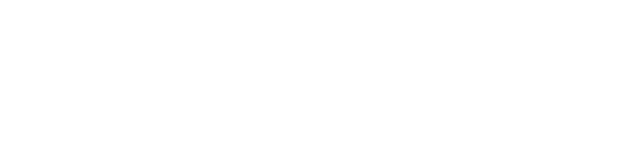
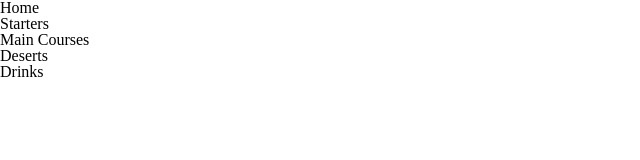
Before and after one commit to zlayabekrija/what_to_eat-drink, a plain HTML site: page index.html in a window 1280 px wide. Shown: the whole page, without its empty margins (0-640 px from the left). Drawn offline with Linux system fonts and the light colour scheme.

Commit message:
main frame

```diff
--- a/index.html
+++ b/index.html
@@ -5,8 +5,39 @@
     <meta name="viewport" content="width=device-width, initial-scale=1.0">
     <meta http-equiv="X-UA-Compatible" content="ie=edge">
     <title>Document</title>
+    <link rel="stylesheet" href="./styles/reset.css">
+    <link rel="stylesheet" href="./styles/style.css">
 </head>
 <body>
+    <div class="container">
+           <header class="head">
+            <nav class="navbar">
+                <ul class="links">
+                    <li>Home</li>
+                    <li>Starters</li>
+                    <li>Main Courses</li>
+                    <li>Deserts</li>
+                    <li>Drinks</li>
+                </ul>
+            </nav>
+            </header>
+            <div class="sections">
+            <div class="starter course">
+                <div class="food"></div>
+                <div class="drinks"></div>
+            </div>
+            <div class="main-dish course">
+                <div class="food"></div>
+                <div class="drinks"></div>
+            </div>
+            <div class="dessert course">
+                <div class="food"></div>
+                <div class="drinks"></div>
+            </div>
+            </div>
+            <footer class="credits">
 
+        </footer>
+    </div>
 </body>
 </html>
--- /dev/null
+++ b/styles/reset.css
@@ -0,0 +1,44 @@
+
+html, body, div, span, applet, object, iframe,
+h1, h2, h3, h4, h5, h6, p, blockquote, pre,
+a, abbr, acronym, address, big, cite, code,
+del, dfn, em, img, ins, kbd, q, s, samp,
+small, strike, strong, sub, sup, tt, var,
+b, u, i, center,
+dl, dt, dd, ol, ul, li,
+fieldset, form, label, legend,
+table, caption, tbody, tfoot, thead, tr, th, td,
+article, aside, canvas, details, embed,
+figure, figcaption, footer, header, hgroup,
+menu, nav, output, ruby, section, summary,
+time, mark, audio, video {
+	margin: 0;
+	padding: 0;
+	border: 0;
+	font-size: 100%;
+	font: inherit;
+	vertical-align: baseline;
+}
+/* HTML5 display-role reset for older browsers */
+article, aside, details, figcaption, figure,
+footer, header, hgroup, menu, nav, section {
+	display: block;
+}
+body {
+	line-height: 1;
+}
+ol, ul {
+	list-style: none;
+}
+blockquote, q {
+	quotes: none;
+}
+blockquote:before, blockquote:after,
+q:before, q:after {
+	content: '';
+	content: none;
+}
+table {
+	border-collapse: collapse;
+	border-spacing: 0;
+}
```
Also changed, not shown: styles/style.css (added).
